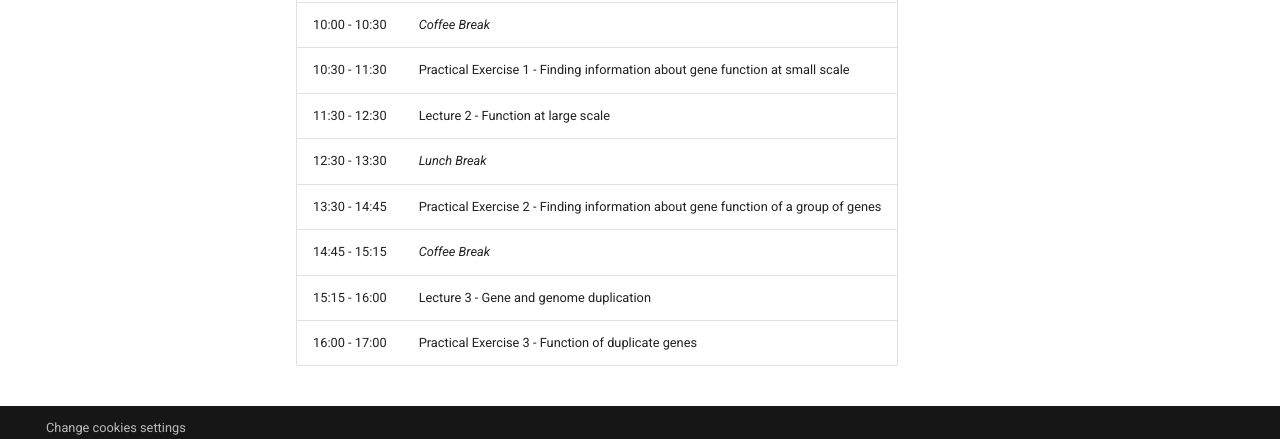
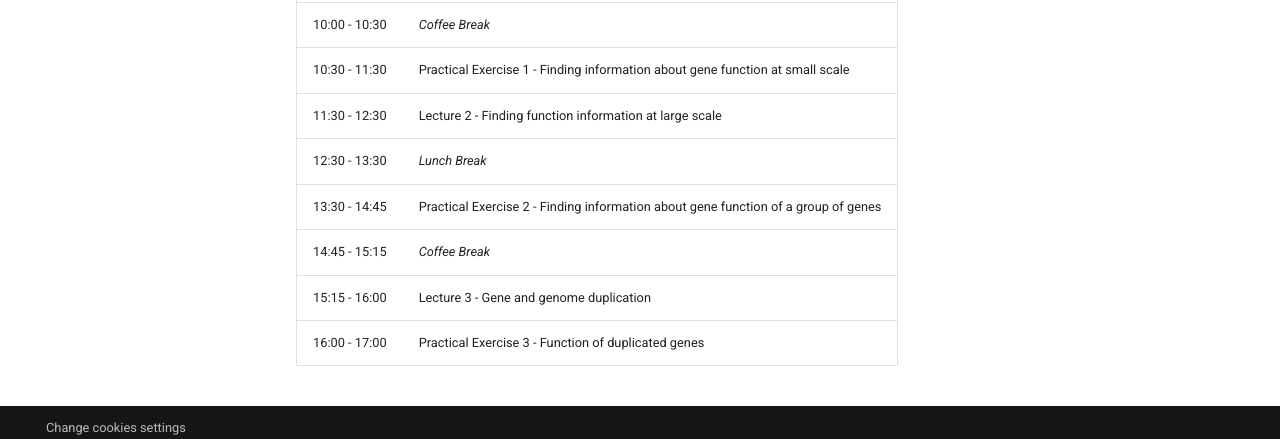
Before and after one commit to sib-swiss/biodiversity-bioinformatics, an MkDocs documentation site: the page built from docs/course_schedule.md, in a window 1280 px wide and 900 px high, scrolled down 1561 px. Shown: the part 429-868 px from the top of the window. Built offline with MkDocs 1.6.1 and Material for MkDocs 9.7.7, drawn with Linux system fonts in a browser that asks for light colours; comment, search, counter and statistics services are not loaded; the version menu is left out.

Commit message:
Fixed typos

```diff
--- a/docs/course_schedule.md
+++ b/docs/course_schedule.md
@@ -45,9 +45,9 @@
 | 09:00 - 10:00 	| Lecture 1 - Function in model vs non-model organisms                               	|
 | 10:00 - 10:30 	| _Coffee Break_                                                                     	|
 | 10:30 - 11:30 	| Practical Exercise 1 - Finding information about gene function at small scale      	|
-| 11:30 - 12:30 	| Lecture 2 - Function at large scale                                                	|
+| 11:30 - 12:30 	| Lecture 2 - Finding function information at large scale                            	|
 | 12:30 - 13:30 	| _Lunch Break_                                                                      	|
 | 13:30 - 14:45 	| Practical Exercise 2 - Finding information about gene function of a group of genes 	|
 | 14:45 - 15:15 	| _Coffee Break_                                                                     	|
 | 15:15 - 16:00 	| Lecture 3 - Gene and genome duplication                                            	|
-| 16:00 - 17:00 	| Practical Exercise 3 - Function of duplicate genes                                 	|
+| 16:00 - 17:00 	| Practical Exercise 3 - Function of duplicated genes                                 	|
```
